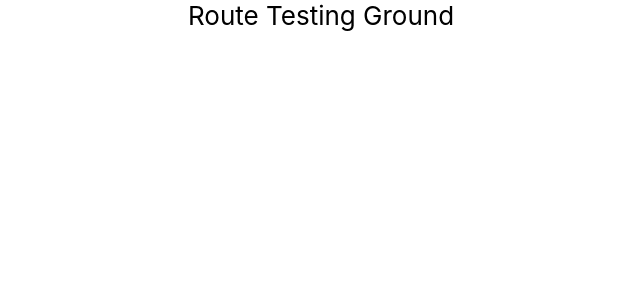
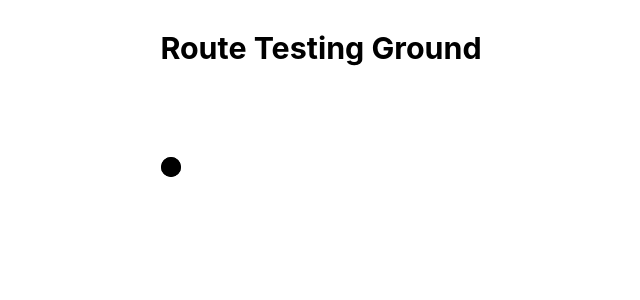
Before and after one commit to identicycle/server, a React (Create React App) app: page / in a window 1280 px wide. Shown: the top 300 px of the page, without its empty margins (319-959 px from the left). Built offline with nearby package versions, Linux system fonts and the light colour scheme.

Commit message:
implemented d3

```diff
--- a/package.json
+++ b/package.json
@@ -9,7 +9,7 @@
     "d3": "^7.4.4",
     "react": "^18.1.0",
     "react-dom": "^18.1.0",
-    "react-scripts": "5.0.1",
+    "react-scripts": "^2.1.3",
     "web-vitals": "^2.1.4"
   },
   "scripts": {
--- a/src/App.css
+++ b/src/App.css
@@ -13,21 +13,12 @@
   }
 }
 
-.App-header {
+.App {
   background-color: white;
   min-height: 100vh;
   display: flex;
   flex-direction: column;
-  /* align-items: center; */
+  align-items: center;
   /* justify-content: center; */
   font-size: calc(10px + 2vmin);
 }
-
-@keyframes App-logo-spin {
-  from {
-    transform: rotate(0deg);
-  }
-  to {
-    transform: rotate(360deg);
-  }
-}
--- a/src/App.js
+++ b/src/App.js
@@ -1,14 +1,21 @@
-import logo from './logo.svg';
+//React
+import React from 'react';
+
+//Components
+import Graph from './Graph';
+
+//CSS
 import './App.css';
 
 function App() {
   return (
     <div className="App">
       <header className="App-header">
-        <div>
+        <h3>
           Route Testing Ground
-        </div>
+        </h3>
       </header>
+      <Graph/>
     </div>
   );
 }
--- /dev/null
+++ b/src/Graph.jsx
@@ -0,0 +1,32 @@
+//React
+import React, { Component }  from 'react';
+
+//Library
+import * as d3 from "d3";
+
+export default class Graph extends Component {
+  constructor(props) {
+    super(props)
+  }
+
+  componentDidMount() {
+    this.createSVG()
+  }
+
+  createSVG() {
+    const width = 600;
+    const height = 300;
+    const margin = { top: 30, right: 30, bottom: 30, left: 60 }
+
+    var svg = d3.select("#graph")
+    .append("circle")
+      .attr("cx", 150)
+      .attr("cy", 70)
+      .attr("r",  10)
+
+  }
+
+  render() {
+    return <svg id="graph" width={600} heigh={300}/>
+  }
+}
```
Also changed, not shown: 1 other file (tests, documents, lock files or other folders).
